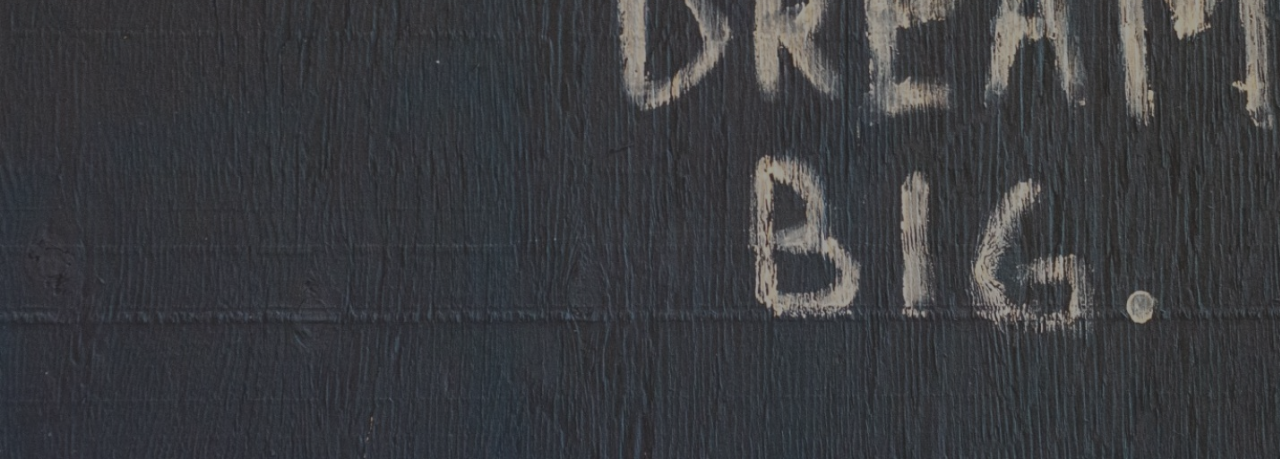
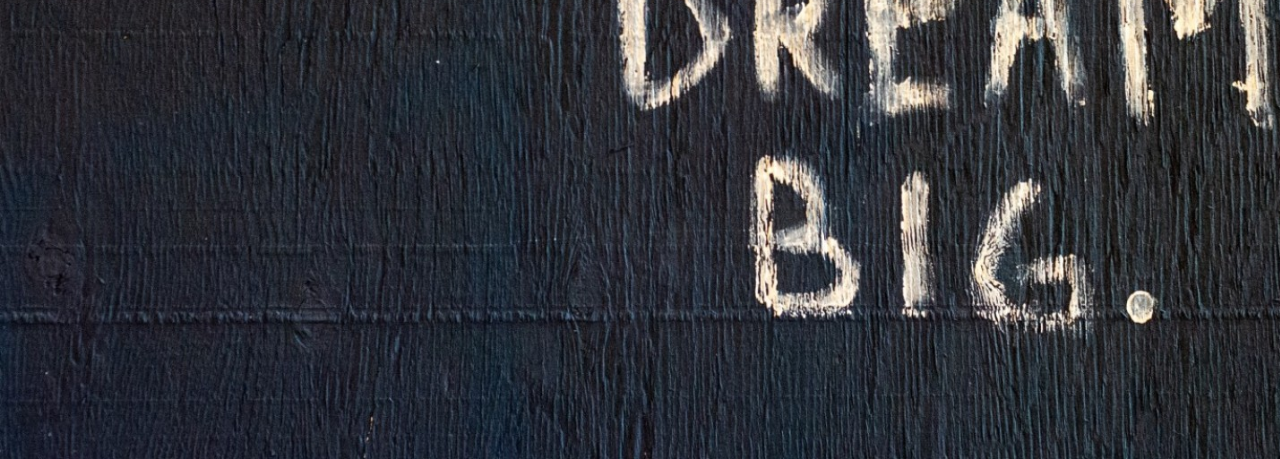
Before and after one commit to balaye94dev/modern_portfolio, a website: page dist/index.html in a window 1280 px wide. Shown: the part 341-800 px from the top of the page. Drawn offline with Linux system fonts and the light colour scheme.

Commit message:
Initial website updated

```diff
--- a/scss/_config.scss
+++ b/scss/_config.scss
@@ -23,7 +23,7 @@
                 height: 100%;
                 width: 100%;
                 z-index: -1;
-                background: rgba($primary-color, $background-opacity)
+ //             background: rgba($primary-color, $background-opacity)
 
             }
         }
```
Also changed, not shown: dist/css/main.css.
